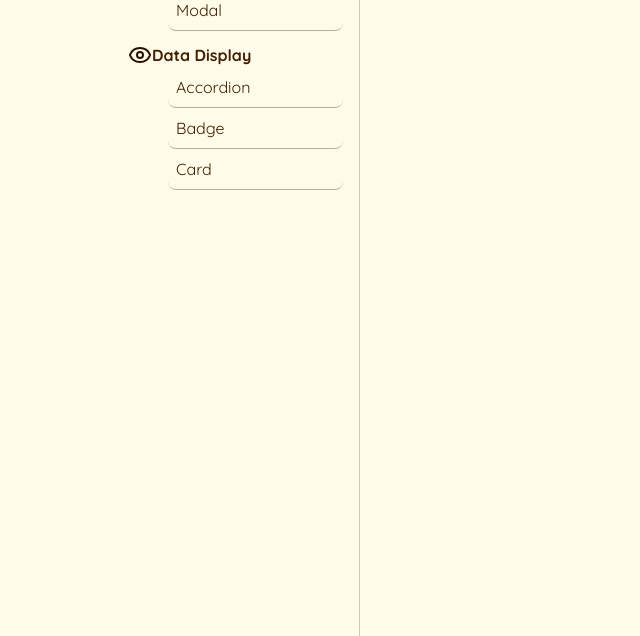
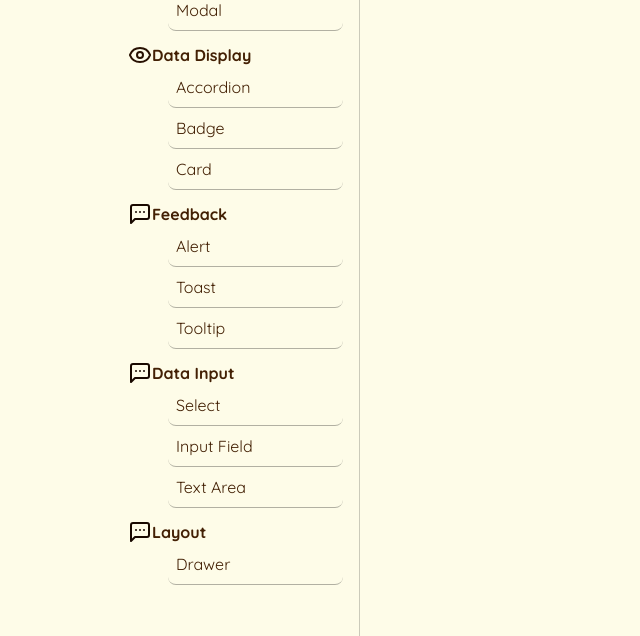
Before and after one commit to DaleStack/CashewUI, a Django app: page /docs/components/ in a window 1280 px wide. Shown: the part 238-874 px from the top of the page, without its empty margins (0-640 px from the left). Run offline with Django 5.2, Linux system fonts and the light colour scheme; some libraries are stand-ins or nearby versions.

Commit message:
added other links that i need

```diff
--- a/documentation/templates/documentation/const/sidebar.html
+++ b/documentation/templates/documentation/const/sidebar.html
@@ -30,7 +30,7 @@
             <p class="">Data Display</p>
         </div>
 
-        <div class="ml-18 flex flex-col justify-center">
+        <div class="ml-18 flex flex-col justify-center mb-3">
             <a class="px-2 py-2 rounded-lg hover:bg-yellow-600 hover:text-white duration-500 border-b border-black/30 hover:border-none" href="{% url 'accordion_view' %}">
                 Accordion
             </a>
@@ -41,5 +41,54 @@
                 Card
             </a>
         </div>
+
+        <!--FEEDBACK-->
+        <div class="ml-8 flex items-center font-bold">
+            <img src="{% static 'documentation/images/Feedback.svg' %}" alt="component">
+            <p class="">Feedback</p>
+        </div>
+
+        <div class="ml-18 flex flex-col justify-center mb-3">
+            <a class="px-2 py-2 rounded-lg hover:bg-yellow-600 hover:text-white duration-500 border-b border-black/30 hover:border-none" href="">
+                Alert
+            </a>
+            <a class="px-2 py-2 rounded-lg hover:bg-yellow-600 hover:text-white duration-500 border-b border-black/30 hover:border-none" href="">
+                Toast
+            </a>
+            <a class="px-2 py-2 rounded-lg hover:bg-yellow-600 hover:text-white duration-500 border-b border-black/30 hover:border-none" href="">
+                Tooltip
+            </a>
+        </div>
+
+        <!--DATA INPUT-->
+        <div class="ml-8 flex items-center font-bold">
+            <img src="{% static 'documentation/images/Feedback.svg' %}" alt="component">
+            <p class="">Data Input</p>
+        </div>
+
+        <div class="ml-18 flex flex-col justify-center mb-3">
+            <a class="px-2 py-2 rounded-lg hover:bg-yellow-600 hover:text-white duration-500 border-b border-black/30 hover:border-none" href="">
+                Select
+            </a>
+            <a class="px-2 py-2 rounded-lg hover:bg-yellow-600 hover:text-white duration-500 border-b border-black/30 hover:border-none" href="">
+                Input Field
+            </a>
+            <a class="px-2 py-2 rounded-lg hover:bg-yellow-600 hover:text-white duration-500 border-b border-black/30 hover:border-none" href="">
+                Text Area
+            </a>
+        </div>
+
+        <!--LAYOUT-->
+        <div class="ml-8 flex items-center font-bold">
+            <img src="{% static 'documentation/images/Feedback.svg' %}" alt="component">
+            <p class="">Layout</p>
+        </div>
+
+        <div class="ml-18 flex flex-col justify-center mb-3">
+            <a class="px-2 py-2 rounded-lg hover:bg-yellow-600 hover:text-white duration-500 border-b border-black/30 hover:border-none" href="">
+                Drawer
+            </a>
+
+        </div>
     </div>
 </div>
--- a/theme/static/css/dist/styles.css
+++ b/theme/static/css/dist/styles.css
@@ -357,6 +357,18 @@
   .max-h-60 {
     max-height: calc(var(--spacing) * 60);
   }
+  .max-h-120 {
+    max-height: calc(var(--spacing) * 120);
+  }
+  .max-h-180 {
+    max-height: calc(var(--spacing) * 180);
+  }
+  .max-h-300 {
+    max-height: calc(var(--spacing) * 300);
+  }
+  .max-h-screen {
+    max-height: 100vh;
+  }
   .min-h-full {
     min-height: 100%;
   }
```
Also changed, not shown: documentation/static/documentation/images/Feedback.svg (added).
